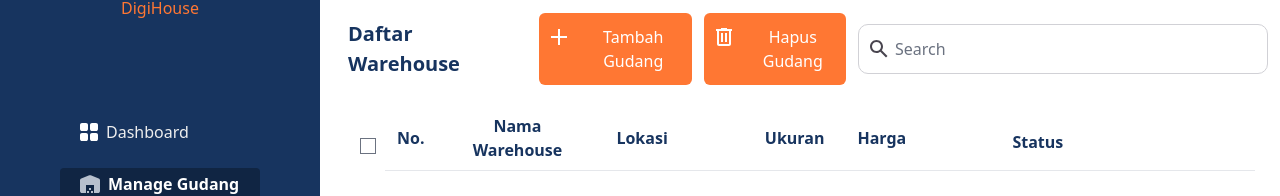
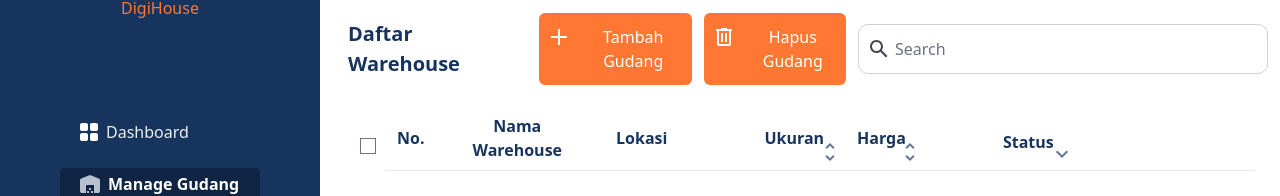
Before and after one commit to Capstone-Tim-12/warehouse-managament-system-fe, a React (Vite) app: page /admin/manage-gudang in a window 1280 px wide. Shown: the part 89-285 px from the top of the page. Built offline with nearby package versions, Linux system fonts and the light colour scheme.

Commit message:
update list warehouse (add icon to thead tabel)

```diff
--- a/src/components/manage-gudang/WarehouseList.jsx
+++ b/src/components/manage-gudang/WarehouseList.jsx
@@ -1,3 +1,4 @@
+import { useNavigate } from "react-router-dom";
 import searchIcon from "../../assets/search-icon.svg";
 import plusIcon from "../../assets/plus-Icons.svg";
 import deleteWhiteIcon from "../../assets/delete(white)-Icons.svg";
@@ -5,7 +6,8 @@ import deleteOrangeIcon from "../../assets/delete(orange)-Icons.svg";
 import editIcon from "../../assets/edit-Icons.svg";
 import arrowBack from "../../assets/arrow-back-left-Icons.svg";
 import arrowNext from "../../assets/arrow-next-right-Icons.svg";
-import { useNavigate } from "react-router-dom";
+import arrowTopDown from "../../assets/arrow-top-down-icons.svg";
+import dropDownIcon from "../../assets/icons-dropdown.svg";
 
 const WarehouseList = () => {
   const dataWarehouse = [
@@ -135,9 +137,24 @@ const WarehouseList = () => {
               <th className="pb-2 pr-[12px] pl-[12px] md:pr-6">No. </th>
               <th className="pb-2 pr-[30px] md:pr-26">Nama Warehouse</th>
               <th className="pb-2 pr-[12px] md:pr-24">Lokasi</th>
-              <th className="pb-2 pr-[1px] md:pr-8">Ukuran</th>
-              <th className="pb-2 pr-[12px] md:pr-24">Harga</th>
-              <th>Status</th>
+              <th className="relative pb-2 pr-[1px] md:pr-8">
+                Ukuran
+                <img
+                  className="absolute right-3.5 bottom-1.5"
+                  src={arrowTopDown}
+                />
+              </th>
+              <th className="relative pb-2 pr-[12px] md:pr-24">
+                Harga
+                <img
+                  className="absolute right-20 bottom-1.5"
+                  src={arrowTopDown}
+                />
+              </th>
+              <th className="relative pr-5">
+                Status
+                <img className="absolute right-0 bottom-1" src={dropDownIcon} />
+              </th>
             </tr>
           </thead>
           <tbody>
```
